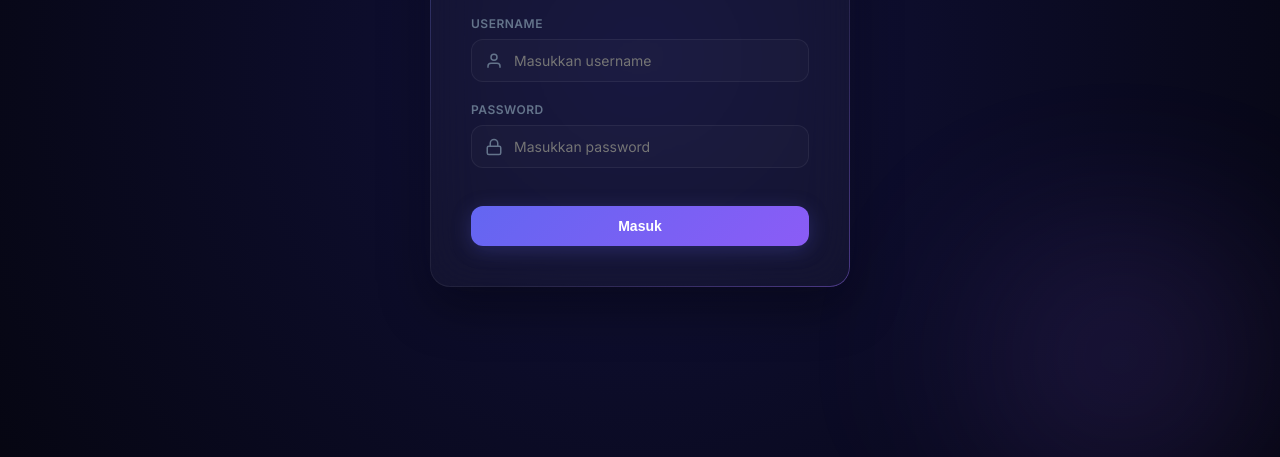
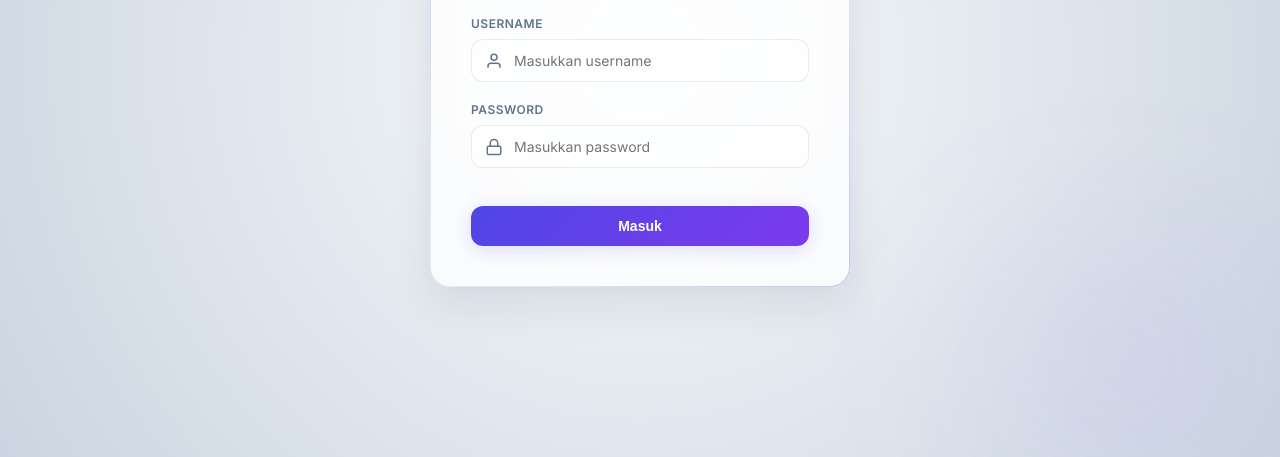
Before and after one commit to rhidayat33/pknstanlib, a plain HTML site: page login.html in a window 1280 px wide. Shown: the part 343-800 px from the top of the page. Drawn offline with Linux system fonts and the light colour scheme.

Commit message:
Add files via upload

```diff
--- a/css/style.css
+++ b/css/style.css
@@ -9,34 +9,34 @@
 /* ---------- CSS Variables ---------- */
 :root {
   /* Colors */
-  --bg-primary: #0a0a1a;
-  --bg-secondary: #0f0f2a;
-  --bg-card: rgba(255, 255, 255, 0.04);
-  --bg-card-hover: rgba(255, 255, 255, 0.07);
-  --bg-sidebar: rgba(10, 10, 30, 0.95);
-  --border-color: rgba(255, 255, 255, 0.06);
+  --bg-primary: #f8fafc;
+  --bg-secondary: #f1f5f9;
+  --bg-card: rgba(255, 255, 255, 0.85);
+  --bg-card-hover: rgba(255, 255, 255, 0.98);
+  --bg-sidebar: rgba(255, 255, 255, 0.95);
+  --border-color: rgba(15, 23, 42, 0.08);
   --border-glow: rgba(99, 102, 241, 0.3);
 
   /* Text */
-  --text-primary: #f1f5f9;
-  --text-secondary: #94a3b8;
+  --text-primary: #0f172a;
+  --text-secondary: #475569;
   --text-muted: #64748b;
 
   /* Accent Colors */
-  --accent-indigo: #6366f1;
-  --accent-violet: #8b5cf6;
-  --accent-cyan: #06b6d4;
-  --accent-emerald: #10b981;
-  --accent-amber: #f59e0b;
-  --accent-rose: #f43f5e;
-  --accent-blue: #3b82f6;
+  --accent-indigo: #4f46e5;
+  --accent-violet: #7c3aed;
+  --accent-cyan: #0891b2;
+  --accent-emerald: #059669;
+  --accent-amber: #d97706;
+  --accent-rose: #e11d48;
+  --accent-blue: #2563eb;
 
   /* Gradients */
-  --gradient-primary: linear-gradient(135deg, #6366f1 0%, #8b5cf6 100%);
-  --gradient-cyan: linear-gradient(135deg, #06b6d4 0%, #3b82f6 100%);
-  --gradient-emerald: linear-gradient(135deg, #10b981 0%, #06b6d4 100%);
-  --gradient-amber: linear-gradient(135deg, #f59e0b 0%, #f43f5e 100%);
-  --gradient-bg: linear-gradient(180deg, #0a0a1a 0%, #0f0f2a 100%);
+  --gradient-primary: linear-gradient(135deg, #4f46e5 0%, #7c3aed 100%);
+  --gradient-cyan: linear-gradient(135deg, #0891b2 0%, #2563eb 100%);
+  --gradient-emerald: linear-gradient(135deg, #059669 0%, #0891b2 100%);
+  --gradient-amber: linear-gradient(135deg, #d97706 0%, #e11d48 100%);
+  --gradient-bg: linear-gradient(180deg, #f8fafc 0%, #e2e8f0 100%);
 
   /* PKN STAN Colors */
   --stan-navy: #102a71;
@@ -52,9 +52,9 @@
   --radius-xl: 20px;
 
   /* Shadows */
-  --shadow-card: 0 4px 24px rgba(0, 0, 0, 0.2);
-  --shadow-glow: 0 0 30px rgba(99, 102, 241, 0.15);
-  --shadow-hover: 0 8px 40px rgba(0, 0, 0, 0.3);
+  --shadow-card: 0 4px 20px rgba(15, 23, 42, 0.05);
+  --shadow-glow: 0 0 25px rgba(99, 102, 241, 0.1);
+  --shadow-hover: 0 10px 30px rgba(15, 23, 42, 0.1);
 
   /* Transitions */
   --transition-fast: 0.15s ease;
--- a/js/home.js
+++ b/js/home.js
@@ -86,7 +86,8 @@ function processEjournalData(data) {
       totalAccess += j.total || 0;
       if (j.monthly) {
         Object.entries(j.monthly).forEach(([month, val]) => {
-          monthlyTotals[month] = (monthlyTotals[month] || 0) + val;
+          const normMonth = normalizeMonthLabel(month);
+          monthlyTotals[normMonth] = (monthlyTotals[normMonth] || 0) + val;
         });
       }
     }
--- a/login.html
+++ b/login.html
@@ -15,7 +15,7 @@
       min-height: 100vh;
       width: 100%;
       padding: 20px;
-      background: radial-gradient(circle at center, #11113a 0%, #060612 100%);
+      background: radial-gradient(circle at center, #f8fafc 0%, #cbd5e1 100%);
       position: relative;
       overflow: hidden;
     }
@@ -28,7 +28,7 @@
       width: 40%;
       height: 40%;
       border-radius: 50%;
-      background: radial-gradient(circle, rgba(99, 102, 241, 0.15) 0%, transparent 70%);
+      background: radial-gradient(circle, rgba(99, 102, 241, 0.08) 0%, transparent 70%);
       filter: blur(50px);
       pointer-events: none;
     }
@@ -40,20 +40,20 @@
       width: 45%;
       height: 45%;
       border-radius: 50%;
-      background: radial-gradient(circle, rgba(139, 92, 246, 0.15) 0%, transparent 70%);
+      background: radial-gradient(circle, rgba(139, 92, 246, 0.08) 0%, transparent 70%);
       filter: blur(60px);
       pointer-events: none;
     }
 
     .login-card {
-      background: rgba(255, 255, 255, 0.03);
-      border: 1px solid rgba(255, 255, 255, 0.06);
+      background: rgba(255, 255, 255, 0.8);
+      border: 1px solid rgba(15, 23, 42, 0.08);
       border-radius: var(--radius-xl);
       padding: 40px;
       width: 100%;
       max-width: 420px;
       backdrop-filter: blur(24px);
-      box-shadow: 0 20px 50px rgba(0, 0, 0, 0.4), 0 0 40px rgba(99, 102, 241, 0.05);
+      box-shadow: 0 20px 40px rgba(15, 23, 42, 0.08), 0 0 30px rgba(99, 102, 241, 0.03);
       position: relative;
       z-index: 10;
       animation: fadeInUp 0.6s cubic-bezier(0.16, 1, 0.3, 1);
@@ -65,7 +65,7 @@
       inset: -1px;
       border-radius: inherit;
       padding: 1px;
-      background: linear-gradient(135deg, rgba(99, 102, 241, 0.4) 0%, transparent 40%, transparent 60%, rgba(139, 92, 246, 0.4) 100%);
+      background: linear-gradient(135deg, rgba(99, 102, 241, 0.3) 0%, transparent 40%, transparent 60%, rgba(139, 92, 246, 0.3) 100%);
       -webkit-mask: linear-gradient(#fff 0 0) content-box, linear-gradient(#fff 0 0);
       -webkit-mask-composite: xor;
       mask-composite: exclude;
@@ -90,7 +90,7 @@
       justify-content: center;
       font-size: 26px;
       margin-bottom: 16px;
-      box-shadow: 0 8px 24px rgba(99, 102, 241, 0.3);
+      box-shadow: 0 8px 24px rgba(99, 102, 241, 0.25);
     }
 
     .login-logo h1 {
@@ -141,7 +141,7 @@
 
     .login-input {
       width: 100%;
-      background: rgba(255, 255, 255, 0.02);
+      background: rgba(255, 255, 255, 0.6);
       border: 1px solid var(--border-color);
       border-radius: var(--radius-md);
       padding: 12px 16px 12px 42px;
@@ -154,8 +154,8 @@
 
     .login-input:focus {
       border-color: var(--accent-indigo);
-      background: rgba(255, 255, 255, 0.05);
-      box-shadow: 0 0 16px rgba(99, 102, 241, 0.15);
+      background: rgba(255, 255, 255, 0.95);
+      box-shadow: 0 0 16px rgba(99, 102, 241, 0.1);
     }
 
     .login-input:focus + svg {
@@ -174,12 +174,12 @@
       cursor: pointer;
       transition: all var(--transition-fast);
       margin-top: 10px;
-      box-shadow: 0 4px 20px rgba(99, 102, 241, 0.25);
+      box-shadow: 0 4px 20px rgba(99, 102, 241, 0.2);
     }
 
     .login-btn:hover {
       transform: translateY(-2px);
-      box-shadow: 0 6px 24px rgba(99, 102, 241, 0.4);
+      box-shadow: 0 6px 24px rgba(99, 102, 241, 0.3);
     }
 
     .login-btn:active {
@@ -187,12 +187,12 @@
     }
 
     .login-error {
-      background: rgba(244, 63, 94, 0.1);
-      border: 1px solid rgba(244, 63, 94, 0.2);
+      background: rgba(225, 29, 72, 0.08);
+      border: 1px solid rgba(225, 29, 72, 0.15);
       border-radius: var(--radius-md);
       padding: 12px;
       font-size: 13px;
-      color: #ff859b;
+      color: var(--accent-rose);
       margin-bottom: 20px;
       display: none;
       align-items: center;
```
Also changed, not shown: js/app.js (+43 -5 lines), js/ejournal.js (+18 -2 lines).
